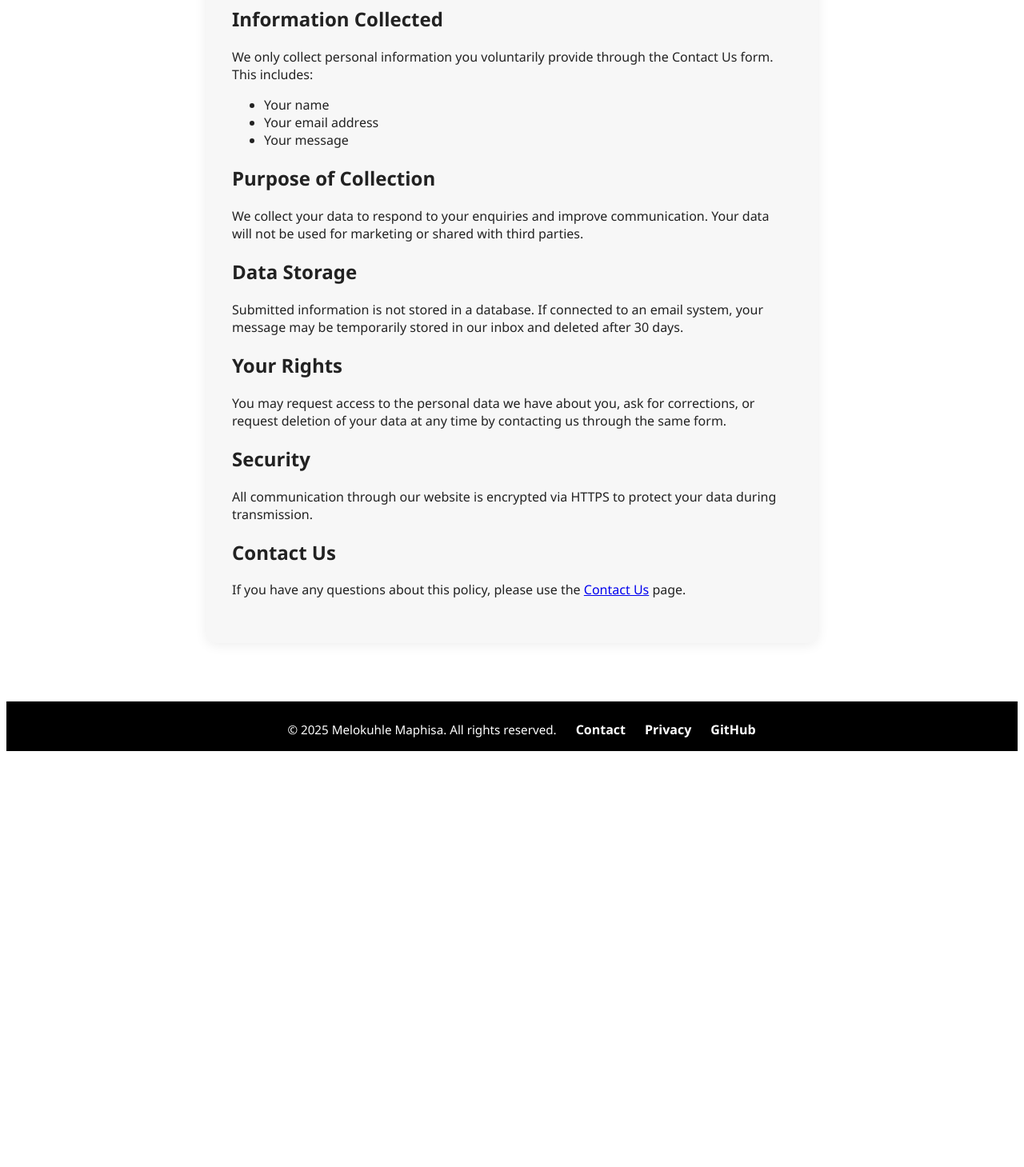
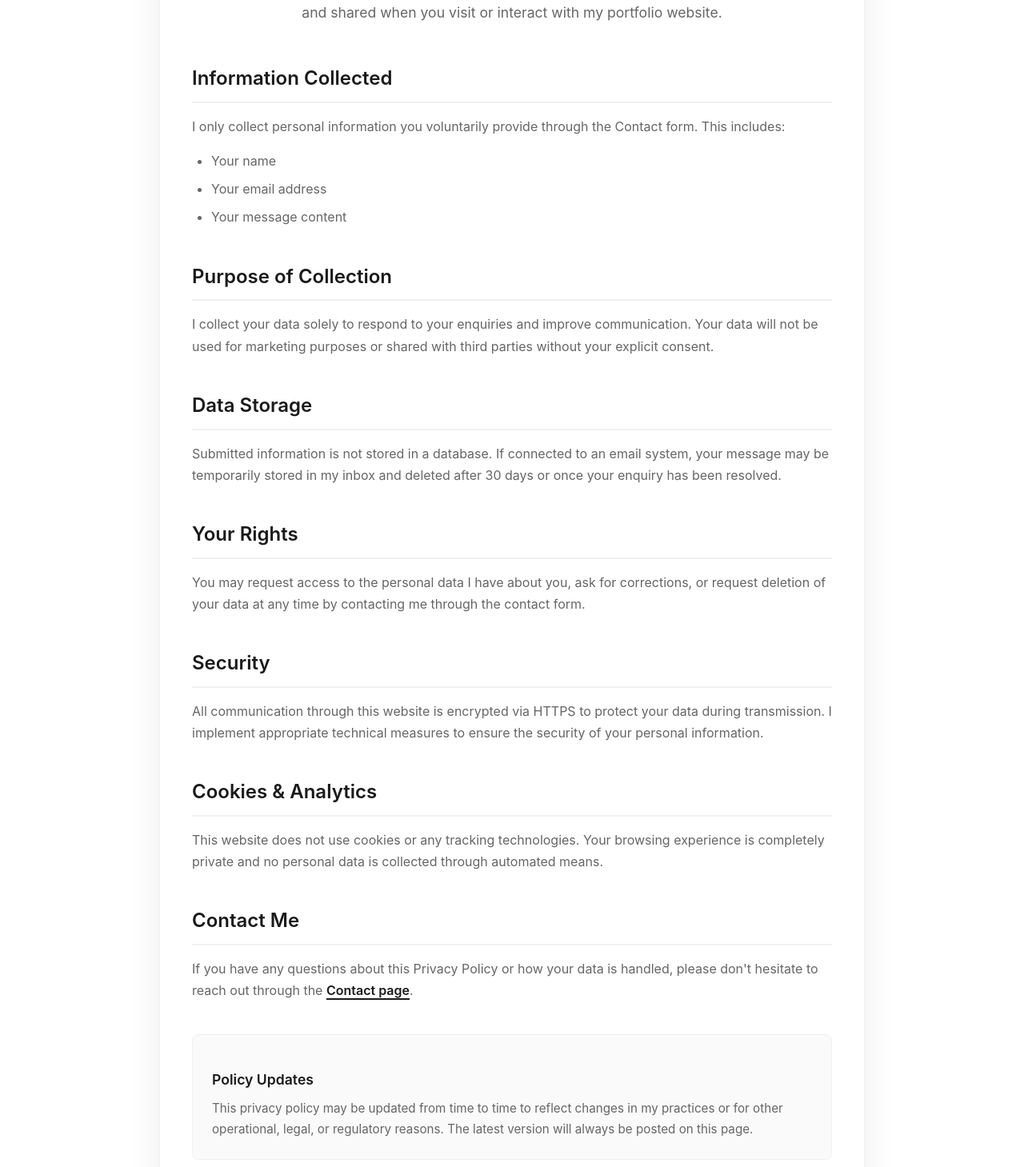
Before and after one commit to mmelokuhlemaphisa/-Portfolio-Of-Melokuhle-Maphisa, a React (Vite) app: page /Privacy in a window 1280 px wide. Shown: the part 291-1750 px from the top of the page at 80% size. Before the commit the page ends 1238 px from the top, so only its background shows below. Built offline with nearby package versions, Linux system fonts and the light colour scheme.

Commit message:
Updated privacy Policy

```diff
--- a/src/pages/Privacy.tsx
+++ b/src/pages/Privacy.tsx
@@ -1,6 +1,5 @@
 import NavBar from "../Components/NavBar";
 import Footer from "../Components/footer";
-
 import { Link } from "react-router-dom";
 
 export default function Privacy() {
@@ -10,70 +9,304 @@ export default function Privacy() {
         minHeight: "100vh",
         display: "flex",
         flexDirection: "column",
-        background: "#fff",
-        color: "#222",
-        fontFamily: "Segoe UI, Arial, sans-serif",
+        background: "#ffffff",
+        color: "#1a1a1a",
+        fontFamily: "'Inter', 'Segoe UI', Arial, sans-serif",
       }}
     >
       <NavBar />
-      <main style={{ flex: 1, padding: "2.5rem 0", textAlign: "center" }}>
+      <main
+        style={{
+          flex: 1,
+          padding: "4rem 1rem",
+          display: "flex",
+          alignItems: "center",
+          justifyContent: "center",
+        }}
+      >
         <div
           style={{
-            maxWidth: 700,
+            maxWidth: "800px",
+            width: "100%",
             margin: "0 auto",
-            background: "#f7f7f7",
-            borderRadius: 12,
-            padding: "2.5rem 2rem",
-            boxShadow: "0 2px 16px rgba(0,0,0,0.08)",
+            background: "#ffffff",
+            borderRadius: "16px",
+            padding: "3rem 2.5rem",
+            boxShadow: "0 8px 40px rgba(0,0,0,0.08)",
+            border: "1px solid #f0f0f0",
           }}
         >
-          <h1 style={{ color: "#111", marginBottom: "1.5rem" }}>
+          {/* Header Section */}
+          <div style={{ textAlign: "center", marginBottom: "3rem" }}>
+            <h1
+              style={{
+                color: "#1a1a1a",
+                marginBottom: "1rem",
+                fontSize: "2.5rem",
+                fontWeight: "700",
+                letterSpacing: "-0.5px",
+              }}
+            >
               Privacy Policy
             </h1>
-          <p style={{ color: "#444", marginBottom: "1.5rem" }}>
+            <p
+              style={{
+                color: "#666",
+                marginBottom: "0",
+                fontSize: "1.1rem",
+                lineHeight: "1.6",
+                maxWidth: "600px",
+                margin: "0 auto",
+              }}
+            >
               This Privacy Policy describes how your information is collected,
-            used, and shared when you visit or interact with the Portfolio
+              used, and shared when you visit or interact with my portfolio
               website.
             </p>
-          <div style={{ textAlign: "left", margin: "0 auto", color: "#222" }}>
-            <h2>Information Collected</h2>
-            <p>
-              We only collect personal information you voluntarily provide
-              through the Contact Us form. This includes:
+          </div>
+
+          {/* Policy Content */}
+          <div
+            style={{
+              textAlign: "left",
+              margin: "0 auto",
+              color: "#1a1a1a",
+              lineHeight: "1.7",
+            }}
+          >
+            {/* Information Collected */}
+            <section style={{ marginBottom: "2.5rem" }}>
+              <h2
+                style={{
+                  color: "#1a1a1a",
+                  marginBottom: "1rem",
+                  fontSize: "1.5rem",
+                  fontWeight: "600",
+                  borderBottom: "2px solid #f0f0f0",
+                  paddingBottom: "0.5rem",
+                }}
+              >
+                Information Collected
+              </h2>
+              <p style={{ color: "#666", marginBottom: "1rem" }}>
+                I only collect personal information you voluntarily provide
+                through the Contact form. This includes:
               </p>
-            <ul>
-              <li>Your name</li>
-              <li>Your email address</li>
-              <li>Your message</li>
+              <ul
+                style={{
+                  color: "#666",
+                  paddingLeft: "1.5rem",
+                  marginBottom: "1rem",
+                }}
+              >
+                <li style={{ marginBottom: "0.5rem" }}>Your name</li>
+                <li style={{ marginBottom: "0.5rem" }}>Your email address</li>
+                <li style={{ marginBottom: "0.5rem" }}>Your message content</li>
               </ul>
-            <h2>Purpose of Collection</h2>
-            <p>
-              We collect your data to respond to your enquiries and improve
-              communication. Your data will not be used for marketing or shared
-              with third parties.
+            </section>
+
+            {/* Purpose of Collection */}
+            <section style={{ marginBottom: "2.5rem" }}>
+              <h2
+                style={{
+                  color: "#1a1a1a",
+                  marginBottom: "1rem",
+                  fontSize: "1.5rem",
+                  fontWeight: "600",
+                  borderBottom: "2px solid #f0f0f0",
+                  paddingBottom: "0.5rem",
+                }}
+              >
+                Purpose of Collection
+              </h2>
+              <p style={{ color: "#666", marginBottom: "1rem" }}>
+                I collect your data solely to respond to your enquiries and
+                improve communication. Your data will not be used for marketing
+                purposes or shared with third parties without your explicit
+                consent.
               </p>
-            <h2>Data Storage</h2>
-            <p>
-              Submitted information is not stored in a database. If connected to
-              an email system, your message may be temporarily stored in our
-              inbox and deleted after 30 days.
+            </section>
+
+            {/* Data Storage */}
+            <section style={{ marginBottom: "2.5rem" }}>
+              <h2
+                style={{
+                  color: "#1a1a1a",
+                  marginBottom: "1rem",
+                  fontSize: "1.5rem",
+                  fontWeight: "600",
+                  borderBottom: "2px solid #f0f0f0",
+                  paddingBottom: "0.5rem",
+                }}
+              >
+                Data Storage
+              </h2>
+              <p style={{ color: "#666", marginBottom: "1rem" }}>
+                Submitted information is not stored in a database. If connected
+                to an email system, your message may be temporarily stored in my
+                inbox and deleted after 30 days or once your enquiry has been
+                resolved.
               </p>
-            <h2>Your Rights</h2>
-            <p>
-              You may request access to the personal data we have about you, ask
-              for corrections, or request deletion of your data at any time by
-              contacting us through the same form.
+            </section>
+
+            {/* Your Rights */}
+            <section style={{ marginBottom: "2.5rem" }}>
+              <h2
+                style={{
+                  color: "#1a1a1a",
+                  marginBottom: "1rem",
+                  fontSize: "1.5rem",
+                  fontWeight: "600",
+                  borderBottom: "2px solid #f0f0f0",
+                  paddingBottom: "0.5rem",
+                }}
+              >
+                Your Rights
+              </h2>
+              <p style={{ color: "#666", marginBottom: "1rem" }}>
+                You may request access to the personal data I have about you,
+                ask for corrections, or request deletion of your data at any
+                time by contacting me through the contact form.
               </p>
-            <h2>Security</h2>
-            <p>
-              All communication through our website is encrypted via HTTPS to
-              protect your data during transmission.
+            </section>
+
+            {/* Security */}
+            <section style={{ marginBottom: "2.5rem" }}>
+              <h2
+                style={{
+                  color: "#1a1a1a",
+                  marginBottom: "1rem",
+                  fontSize: "1.5rem",
+                  fontWeight: "600",
+                  borderBottom: "2px solid #f0f0f0",
+                  paddingBottom: "0.5rem",
+                }}
+              >
+                Security
+              </h2>
+              <p style={{ color: "#666", marginBottom: "1rem" }}>
+                All communication through this website is encrypted via HTTPS to
+                protect your data during transmission. I implement appropriate
+                technical measures to ensure the security of your personal
+                information.
               </p>
-            <h2>Contact Us</h2>
-            <p>
-              If you have any questions about this policy, please use the{" "}
-              <Link to="/contact">Contact Us</Link> page.
+            </section>
+
+            {/* Cookies */}
+            <section style={{ marginBottom: "2.5rem" }}>
+              <h2
+                style={{
+                  color: "#1a1a1a",
+                  marginBottom: "1rem",
+                  fontSize: "1.5rem",
+                  fontWeight: "600",
+                  borderBottom: "2px solid #f0f0f0",
+                  paddingBottom: "0.5rem",
+                }}
+              >
+                Cookies & Analytics
+              </h2>
+              <p style={{ color: "#666", marginBottom: "1rem" }}>
+                This website does not use cookies or any tracking technologies.
+                Your browsing experience is completely private and no personal
+                data is collected through automated means.
               </p>
+            </section>
+
+            {/* Contact Information */}
+            <section style={{ marginBottom: "2.5rem" }}>
+              <h2
+                style={{
+                  color: "#1a1a1a",
+                  marginBottom: "1rem",
+                  fontSize: "1.5rem",
+                  fontWeight: "600",
+                  borderBottom: "2px solid #f0f0f0",
+                  paddingBottom: "0.5rem",
+                }}
+              >
+                Contact Me
+              </h2>
+              <p style={{ color: "#666", marginBottom: "1rem" }}>
+                If you have any questions about this Privacy Policy or how your
+                data is handled, please don't hesitate to reach out through the{" "}
+                <Link
+                  to="/contact"
+                  style={{
+                    color: "#1a1a1a",
+                    fontWeight: "600",
+                    textDecoration: "none",
+                    borderBottom: "2px solid #1a1a1a",
+                    transition: "all 0.3s ease",
+                  }}
+                  onMouseOver={(e) => {
+                    e.currentTarget.style.color = "#666";
+                    e.currentTarget.style.borderBottomColor = "#666";
+                  }}
+                  onMouseOut={(e) => {
+                    e.currentTarget.style.color = "#1a1a1a";
+                    e.currentTarget.style.borderBottomColor = "#1a1a1a";
+                  }}
+                >
+                  Contact page
+                </Link>
+                .
+              </p>
+            </section>
+
+            {/* Policy Updates */}
+            <section
+              style={{
+                padding: "1.5rem",
+                background: "#fafafa",
+                borderRadius: "8px",
+                border: "1px solid #f0f0f0",
+              }}
+            >
+              <h3
+                style={{
+                  color: "#1a1a1a",
+                  marginBottom: "0.5rem",
+                  fontSize: "1.1rem",
+                  fontWeight: "600",
+                }}
+              >
+                Policy Updates
+              </h3>
+              <p
+                style={{
+                  color: "#666",
+                  margin: "0",
+                  fontSize: "0.95rem",
+                }}
+              >
+                This privacy policy may be updated from time to time to reflect
+                changes in my practices or for other operational, legal, or
+                regulatory reasons. The latest version will always be posted on
+                this page.
+              </p>
+            </section>
+
+            {/* Last Updated */}
+            <div
+              style={{
+                textAlign: "center",
+                marginTop: "3rem",
+                paddingTop: "2rem",
+                borderTop: "1px solid #f0f0f0",
+              }}
+            >
+              <p
+                style={{
+                  color: "#888",
+                  margin: "0",
+                  fontSize: "0.9rem",
+                  fontStyle: "italic",
+                }}
+              >
+                Last updated: July 2025
+              </p>
+            </div>
           </div>
         </div>
       </main>
```
Lines whose indentation alone changed are shown as unchanged.
